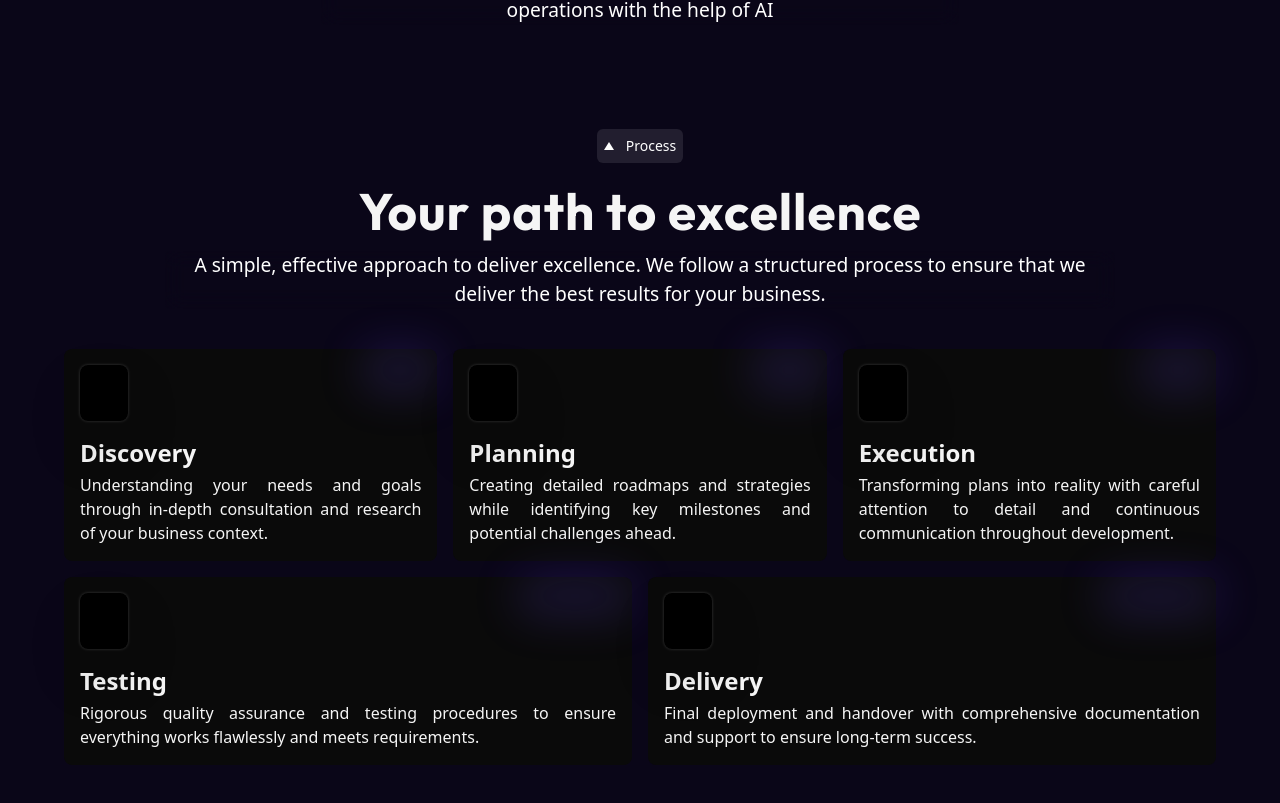
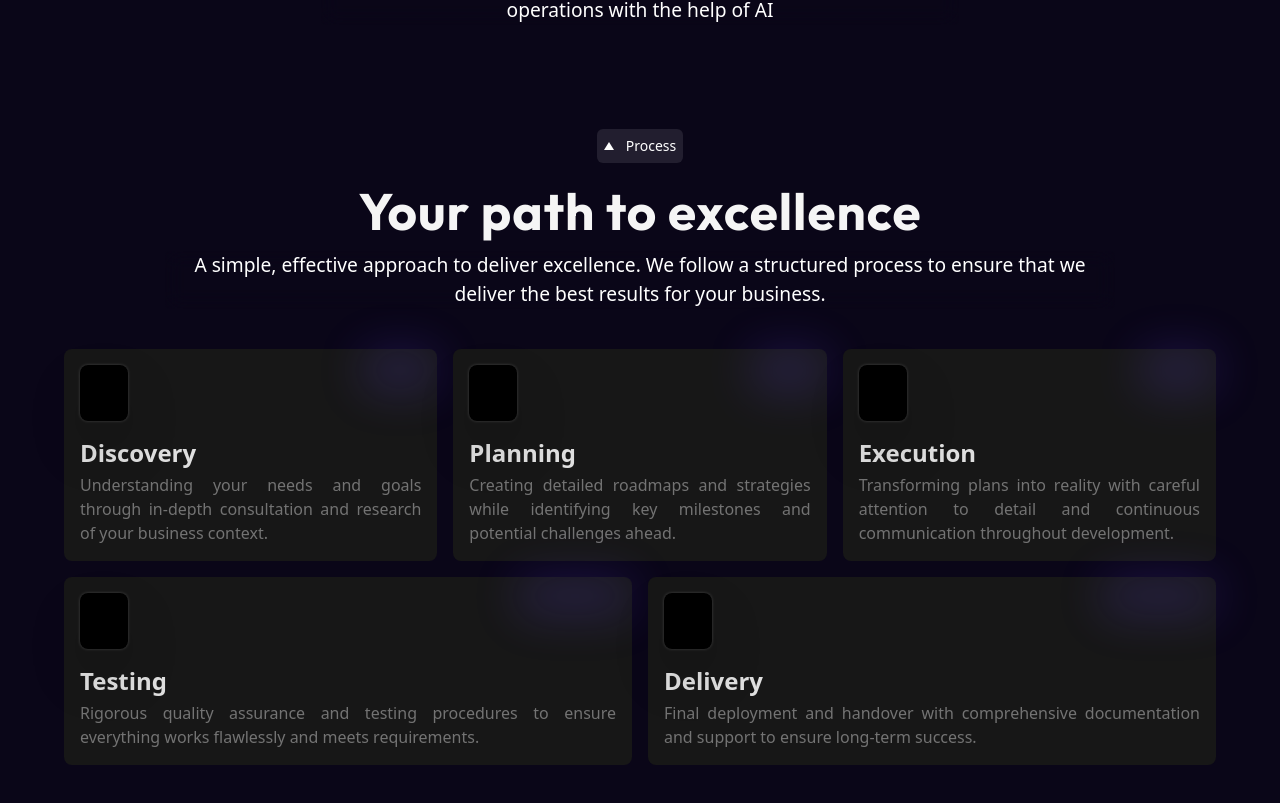
Before and after one commit to naineel1209/radion-showcase, a Next.js app: page / in a window 1280 px wide. Shown: the part 1107-1910 px from the top of the page. Built offline with nearby package versions, Linux system fonts and the light colour scheme; some icons are missing; a web font is replaced by a local one.

Commit message:
changed the ProcessSection styling and resolved errors

```diff
--- a/src/components/ProcessCards.tsx
+++ b/src/components/ProcessCards.tsx
@@ -28,7 +28,7 @@ const ProcessCards = ({ icon, title, subtitle, leftTerminal, rightTerminal }: Pr
       transition={{ duration: 0.8, ease: "easeOut", delay: 0.8 }}
       viewport={{ once: true, amount: 0.5 }}
       whileInView={whileInView}
-      className='rounded-lg p-[1rem] bg-neutral-950 relative'
+      className='rounded-lg p-[1rem] bg-neutral-900 relative'
     >
       <div className='absolute top-0 right-0 w-[20%] h-[20%] bg-button-dark dark:bg-button-dark rounded-md opacity-20 blur-xl bg-gradient-to-r from-transparent'></div>
 
@@ -37,9 +37,9 @@ const ProcessCards = ({ icon, title, subtitle, leftTerminal, rightTerminal }: Pr
         drop-shadow-2xl'>
         {icon}
       </div>
-      <div className='pt-4 text-text-dark'>
+      <div className='pt-4 text-text-dark/90'>
         <h3 className='font-bold text-2xl'>{title}</h3>
-        <p className='text-md text-justify pt-1'>{subtitle}</p>
+        <p className='text-md text-justify pt-1 text-neutral-500'>{subtitle}</p>
       </div>
     </motion.div>
   )
--- a/src/components/ProcessSection.tsx
+++ b/src/components/ProcessSection.tsx
@@ -1,17 +1,16 @@
 "use client"
 
-import React from 'react'
-import { useRef } from 'react'
+import SectionSubHeader from '@/components/SectionSubHeader';
+import { Activity } from '@geist-ui/icons';
 import { motion } from 'motion/react';
-import SectionSubHeader from '@/components/SectionSubHeader';
+import { useRef } from 'react';
 import ProcessCards from './ProcessCards';
-import { Activity } from '@geist-ui/icons'
 
 const ProcessSection = () => {
   const processSectionRef = useRef(null)
 
   return (
-    <div className='w-[100%] h-[100%] bg-primary-light dark:bg-primary-dark py-[3rem]'>
+    <div className='bg-primary-light dark:bg-primary-dark py-[3rem]'>
       <motion.div
 
         //    requoired for animations of the DOM elements
--- a/src/components/WhoWeAreSection.tsx
+++ b/src/components/WhoWeAreSection.tsx
@@ -1,14 +1,14 @@
 "use client"
 
-import React, { useRef } from 'react'
+import SectionSubHeader from '@/components/SectionSubHeader';
 import { motion } from 'motion/react';
-import SectionSubHeader from '@/components/SectionSubHeader';
+import { useRef } from 'react';
 
 const WhoWeAreSection = () => {
   const whoWeAreSectionRef = useRef(null)
 
   return (
-    <div className='w-[100%] h-[100%] border-2bg-primary-light dark:bg-primary-dark py-[3rem]'>
+    <div className='bg-primary-light dark:bg-primary-dark py-[3rem]'>
       <motion.div
 
         //    requoired for animations of the DOM elements
```
